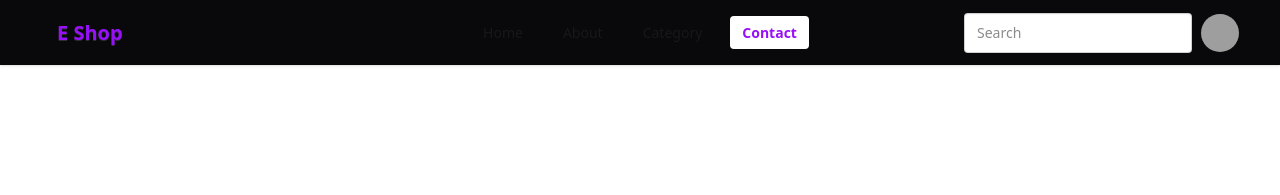
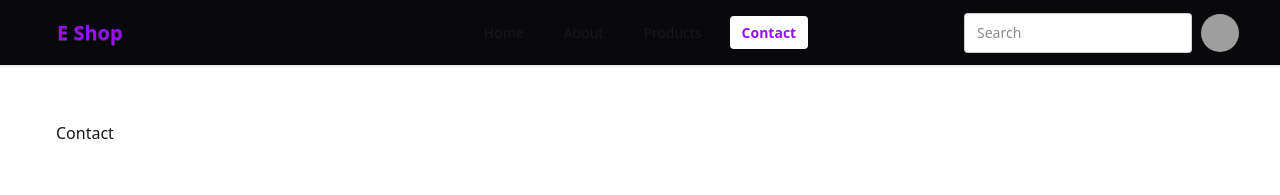
Before and after one commit to lezyCoder/E_Shop, a React (Vite) app: page /contact in a window 1280 px wide. Shown: the top 195 px of the page. Built offline with nearby package versions, Linux system fonts and the light colour scheme; grey boxes are pictures that could not be loaded.

Commit message:
Pages added & Navbar Updated

```diff
--- a/src/App.jsx
+++ b/src/App.jsx
@@ -3,6 +3,10 @@ import Navbar from "./components/Navbar/Navbar"
 import Home from "./Home"
 import Footer from "./components/Footer/Footer"
 import Layout from "./components/Layout/Layout"
+import Products from "./components/Pages/Products"
+import Contact from "./components/Pages/Contact"
+import About from "./components/Pages/About"
+
 
 const App = () => {
   return (
@@ -11,6 +15,9 @@ const App = () => {
       <Layout>
         <Routes>
           <Route path="/" element={<Home />} />
+          <Route path="/about" element={<About />} />
+          <Route path="/contact" element={<Contact />} />
+          <Route path="/products" element={<Products />} />
         </Routes>
       </Layout>
       <Footer />
--- a/src/components/Navbar/Navbar.jsx
+++ b/src/components/Navbar/Navbar.jsx
@@ -13,7 +13,7 @@ const navClass = ({ isActive }) => isActive ? "text-purple-600 font-semibold bg-
 const Navbar = () => {
     const [searchProduct, setSearchProduct] = useState("");
     // Handlling the search input
-    const handleSubmit =async(e) => {
+    const handleSubmit = async (e) => {
         e.preventDefault();
         // console.log(searchProduct)
         // Searching   the products from the api
@@ -53,7 +53,7 @@ const Navbar = () => {
 
                     <li>
                         <NavLink to="/products" className={navClass}>
-                            Category
+                            Products
                         </NavLink>
                     </li>
 
--- /dev/null
+++ b/src/components/Pages/About.jsx
@@ -0,0 +1,8 @@
+
+const About = () => {
+  return (
+    <div>About</div>
+  )
+}
+
+export default About
--- /dev/null
+++ b/src/components/Pages/Contact.jsx
@@ -0,0 +1,9 @@
+
+
+const Contact = () => {
+  return (
+    <div>Contact</div>
+  )
+}
+
+export default Contact
--- /dev/null
+++ b/src/components/Pages/Products.jsx
@@ -0,0 +1,8 @@
+
+const Products = () => {
+  return (
+    <div>Products</div>
+  )
+}
+
+export default Products
```
